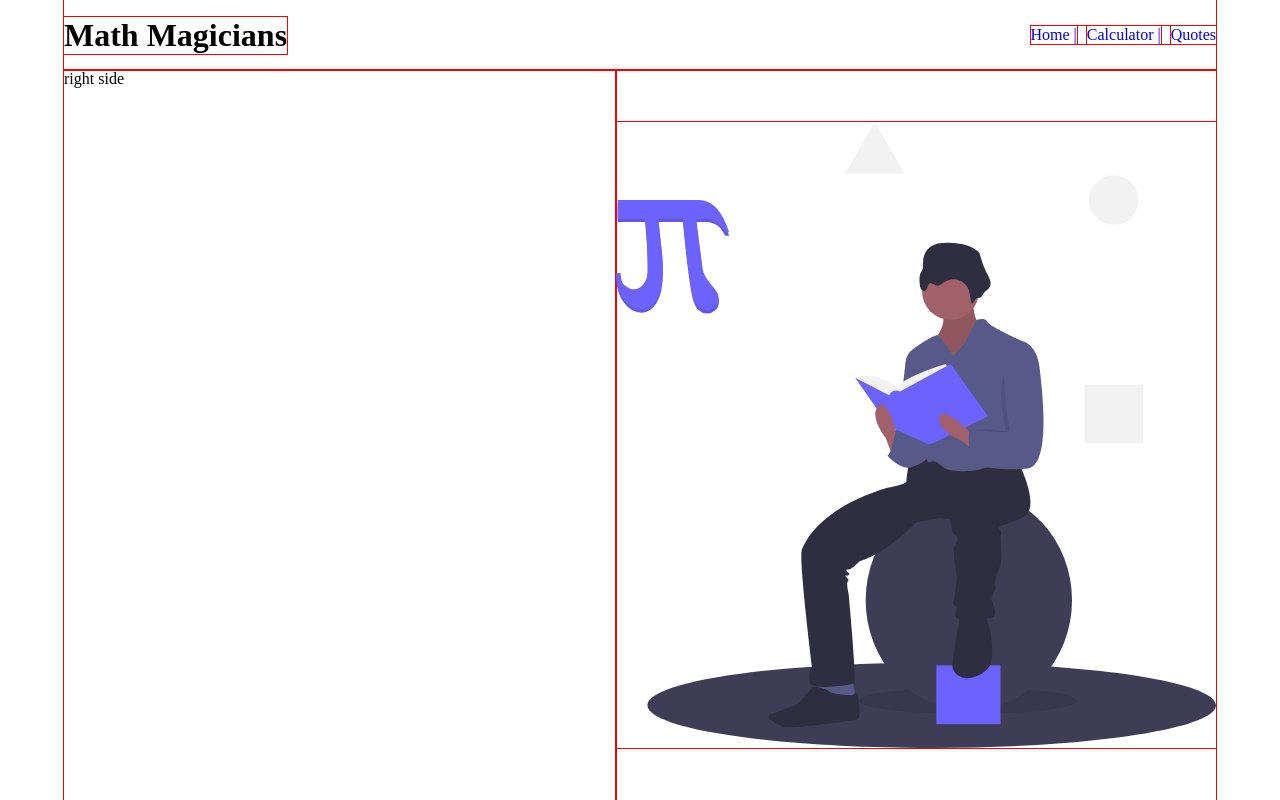
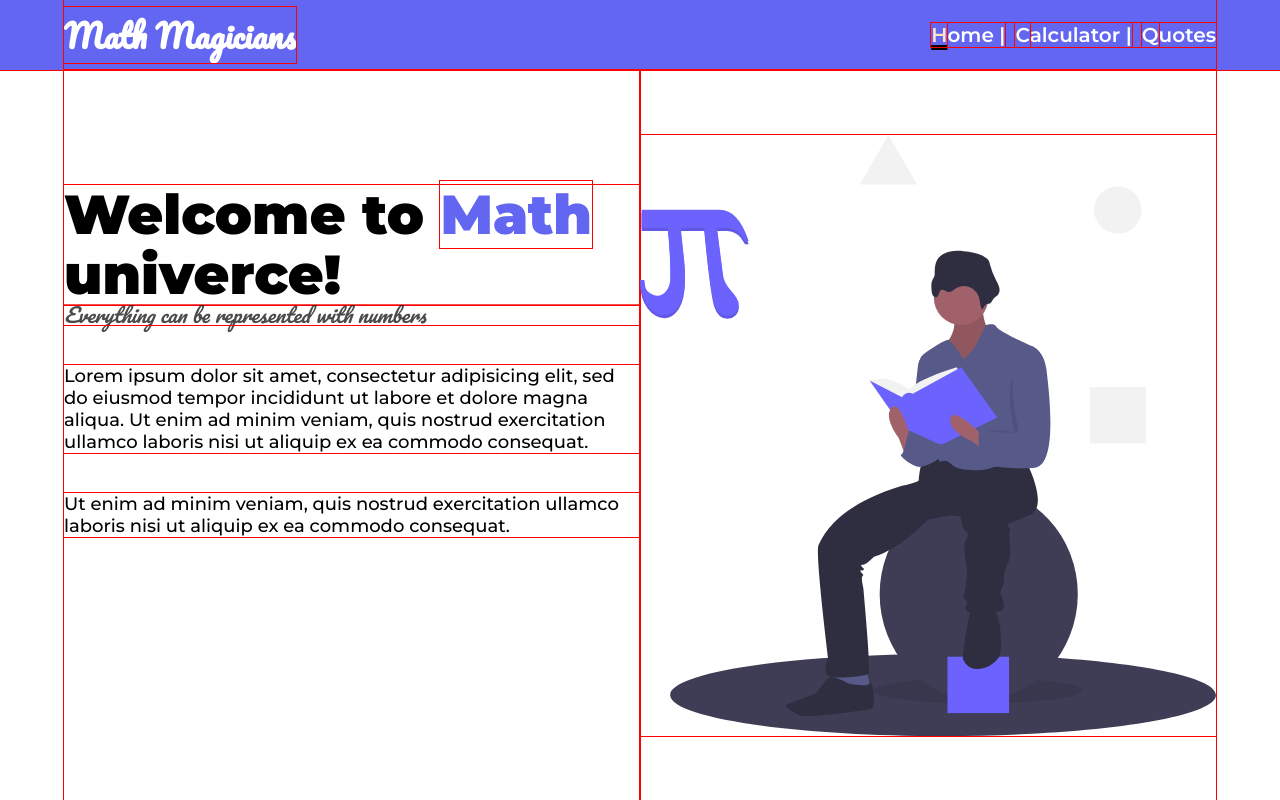
Before and after one commit to codesalley/calculator-app, a React (Create React App) app: page / in a window 1280 px wide. Built offline with nearby package versions, Linux system fonts and the light colour scheme.

Commit message:
styled navbar to apear in all routes

```diff
--- a/public/index.html
+++ b/public/index.html
@@ -1,5 +1,6 @@
 <!DOCTYPE html>
 <html lang="en">
+
 <head>
   <meta charset="utf-8" />
   <link rel="icon" href="%PUBLIC_URL%/favicon.ico" />
@@ -20,9 +21,15 @@
       Unlike "/favicon.ico" or "favicon.ico", "%PUBLIC_URL%/favicon.ico" will
       work correctly both with client-side routing and a non-root public URL.
       Learn how to configure a non-root public URL by running `npm run build`.
+
     -->
+  <link rel="preconnect" href="https://fonts.gstatic.com">
+  <link
+    href="https://fonts.googleapis.com/css2?family=Montserrat:wght@300;400;500;600;700;800;900&family=Pacifico&display=swap"
+    rel="stylesheet">
   <title>Calculator</title>
 </head>
+
 <body>
   <noscript>You need to enable JavaScript to run this app.</noscript>
   <div id="root"></div>
@@ -37,4 +44,5 @@
       To create a production bundle, use `npm run build` or `yarn build`.
     -->
 </body>
+
 </html>
--- a/src/components/App.js
+++ b/src/components/App.js
@@ -19,10 +19,11 @@ function App() {
   };
 
   return (
-    <div className="main-home">
 
+    <div className="main">
       <Router>
         <NavBar />
+        <div className="main-home">
           <Route exact path="/">
             <HomePage />
           </Route>
@@ -41,7 +42,9 @@ function App() {
               </div>
             </div>
           </Route>
+        </div>
       </Router>
+
     </div>
   );
 }
--- a/src/components/Home.css
+++ b/src/components/Home.css
@@ -9,7 +9,12 @@
   -webkit-transform: scaleX(-1);
   transform: scaleX(-1);
   max-width: 600px;
+  width: 100%;
 }
+
+/* font-family: 'Pacifico', cursive; */
+
+@media screen and (min-width: 766px) {
 
   .home-right {
     flex: 1;
@@ -21,4 +26,33 @@
   .home-left {
     flex: 1;
     width: 100%;
+    display: flex;
+    flex-direction: column;
+    gap: 40px;
   }
+
+  .intro-header {
+    line-height: 60px;
+    margin-top: 20%;
+  }
+
+  .header-h2 {
+    font-size: 55px;
+    font-weight: 900;
+  }
+  .header-h2 span {
+    color: #6366F1;
+  }
+
+  .header-p {
+    font-family: 'Pacifico', cursive;
+    font-size: 20px;
+    line-height: 20px;
+    opacity: 0.7;
+    font-style: italic;
+  }
+  .lorem-p {
+    font-size: 18px;
+    font-weight: 500;
+  }
+}
--- a/src/components/Home.js
+++ b/src/components/Home.js
@@ -4,7 +4,27 @@ import './Home.css';
 const HomePage = () => (
   <div className="home-intro">
     <div className="home-left">
-      right side
+      <div className="intro-header">
+        <h2 className="header-h2">
+          Welcome to
+          {' '}
+          <span>Math</span>
+          {' '}
+          univerce!
+        </h2>
+        <p className="header-p">Everything can be represented with numbers</p>
+      </div>
+      <p className="lorem-p">
+        Lorem ipsum dolor sit amet, consectetur adipisicing elit, sed do eiusmod tempor incididunt
+        ut labore et dolore magna aliqua. Ut enim ad minim veniam, quis nostrud exercitation ullamco
+        laboris nisi ut aliquip ex ea commodo consequat.
+
+      </p>
+      <p className="lorem-p">
+        Ut enim ad minim veniam, quis nostrud exercitation ullamco
+        laboris nisi ut aliquip ex ea commodo consequat.
+        {' '}
+      </p>
     </div>
     <div className="home-right">
       <img src={introSvg} alt="intro-logo" className="intro-logo" />
--- a/src/components/NavBar.css
+++ b/src/components/NavBar.css
@@ -3,6 +3,15 @@
   justify-content: space-between;
   align-items: center;
   height: 70px;
+  max-width: 1220px;
+  width: 90%;
+  margin: auto;
+  background-color: #6366F1;
+}
+
+.main-nav {
+  background-color: #6366F1;
+  width: 100%;
 }
 
 .nav-right {
@@ -11,6 +20,41 @@
 
 }
 
+.nav-left {}
+
+.nav-left h1 {
+  font-family: 'Pacifico', cursive;
+  color: white;
+}
+
 a {
+  color: white;
   text-decoration: none;
+  font-weight: 600;
+  font-size: 20px;
 }
+
+.active-nav span {
+  color: bisque;
+  text-decoration: underline;
+  text-decoration-color: black;
+  text-decoration-thickness: 5px;
+  animation: jump 800ms ease 100ms;
+  display: inline-block;
+}
+
+@keyframes jump {
+  0% {
+    transform: translateY(-50%);
+  }
+  50% {
+    transform: rotate3d(360deg);
+
+  }
+  100% {
+    transform: rotate(0deg);
+    transform: translateY(0%);
+
+  }
+
+}
--- a/src/components/NavBar.js
+++ b/src/components/NavBar.js
@@ -2,22 +2,27 @@ import { NavLink } from 'react-router-dom';
 import './NavBar.css';
 
 const NavBar = () => (
+  <div className="main-nav">
     <div className="nav-bar">
       <div className="nav-left">
         <h1>Math Magicians</h1>
       </div>
       <div className="nav-right">
 
-      <NavLink exact to="/" className="nav-item">
-        Home |
+        <NavLink exact to="/" className="nav-item" activeClassName="active-nav">
+          <span className="active-nav">H</span>
+          ome |
         </NavLink>
-      <NavLink to="/calculator" className="nav-item">
-        Calculator |
+        <NavLink to="/calculator" className="nav-item" activeClassName="active-nav">
+          <span className="active-nav">C</span>
+          alculator |
         </NavLink>
-      <NavLink to="/quotes" className="nav-item">
-        Quotes
+        <NavLink to="/quotes" className="nav-item" activeClassName="active-nav">
+          <span className="active-nav">Q</span>
+          uotes
         </NavLink>
 
+      </div>
     </div>
   </div>
 );
--- a/src/index.css
+++ b/src/index.css
@@ -6,4 +6,5 @@ body {
   margin: 0;
   padding: 0;
   box-sizing: content-box;
+  font-family: 'Montserrat', sans-serif;
 }
```
Lines whose indentation alone changed are shown as unchanged.
